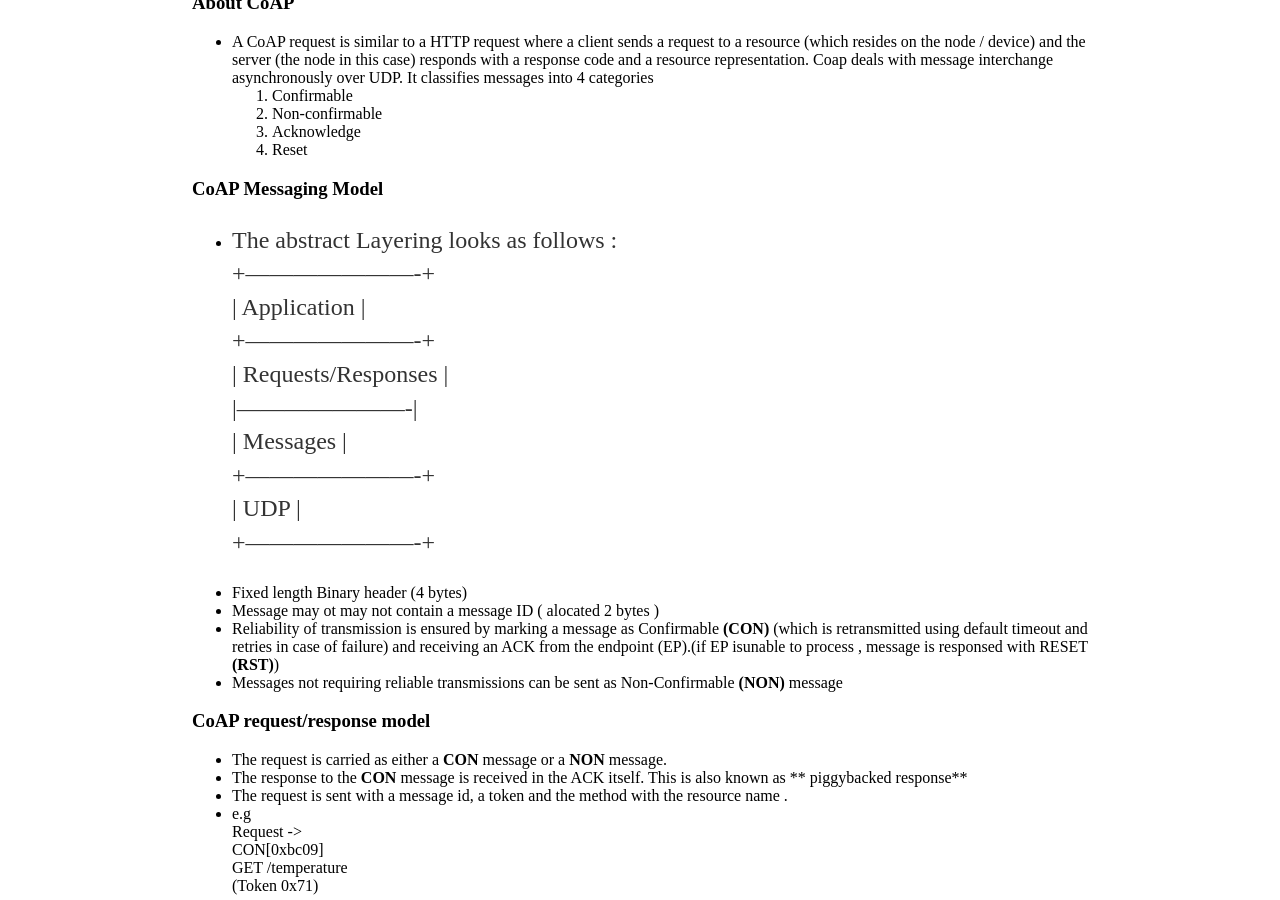
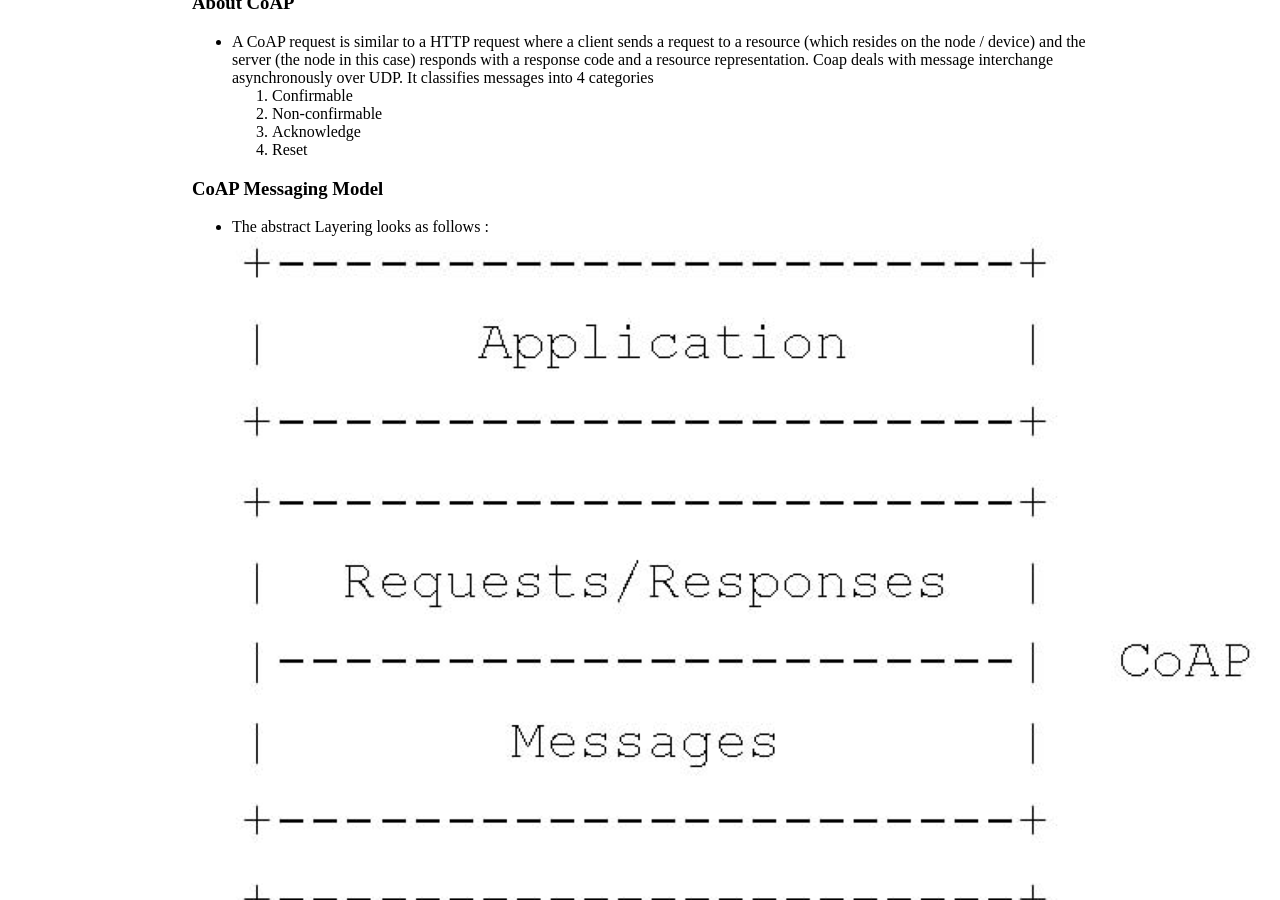
Before and after one commit to jainshailesh/Raveesh.github.io, a Jekyll site: the page built from _posts/2016-05-19-coap-rfc-core.md, in a window 1280 px wide and 900 px high, scrolled down 982 px. Built offline with Jekyll 4.4.1, drawn with Linux system fonts in a browser that asks for light colours.

Commit message:
Modifying image to link

```diff
--- a/_posts/2016-05-19-coap-rfc-core.md
+++ b/_posts/2016-05-19-coap-rfc-core.md
@@ -48,16 +48,8 @@ and the server (the node in this case) responds with a response code and a resou
 
 * The abstract Layering looks as follows :
 <br>
-+----------------------+ <br>
-|      Application     | <br>
-+----------------------+ <br>
-|  Requests/Responses  | <br>
-|----------------------| <br>
-|       Messages       | <br>
-+----------------------+ <br>
-|          UDP         | <br>
-+----------------------+ <br>
-
+![CoAP Abstract Layering](/assets/coap-abstract-layering.png)
+<br>
 * Fixed length Binary header (4 bytes)
 * Message may ot may not contain a message ID ( alocated 2 bytes )
 * Reliability of transmission is ensured by marking a message as Confirmable **(CON)** (which is retransmitted using default timeout and retries in case of failure) and receiving an ACK from the endpoint (EP).(if EP isunable to process , message is responsed with RESET **(RST)**)
```
